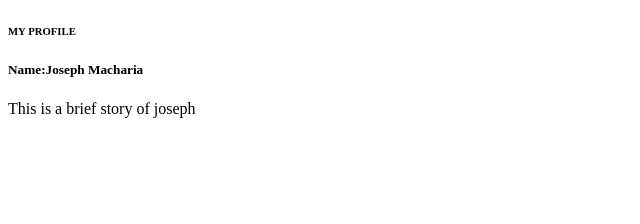
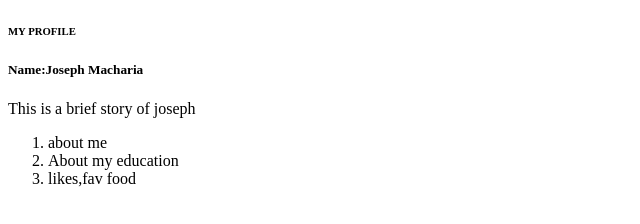
Before and after one commit to Jkmacharia12/Website, a plain HTML site: page index.html in a window 1280 px wide. Shown: the whole page, without its empty margins (0-640 px from the left). Drawn offline with Linux system fonts and the light colour scheme.

Commit message:
likes added

```diff
--- a/index.html
+++ b/index.html
@@ -4,11 +4,12 @@
     <meta charset="UTF-8">
     <meta http-equiv="X-UA-Compatible" content="IE=edge">
     <meta name="viewport" content="width=device-width, initial-scale=1.0">
-    <title>Document</title>
+    <title>mashmashjkm</title>
 </head>
 <body>
 <h6>MY PROFILE</h6>
     <h5>Name:Joseph Macharia</h5>
     <P>This is a brief story of joseph</P>
+    <ol> <li>about me</li> <li>About my education</li><li>likes,fav food</li></ol>
 </body>
 </html>
```
